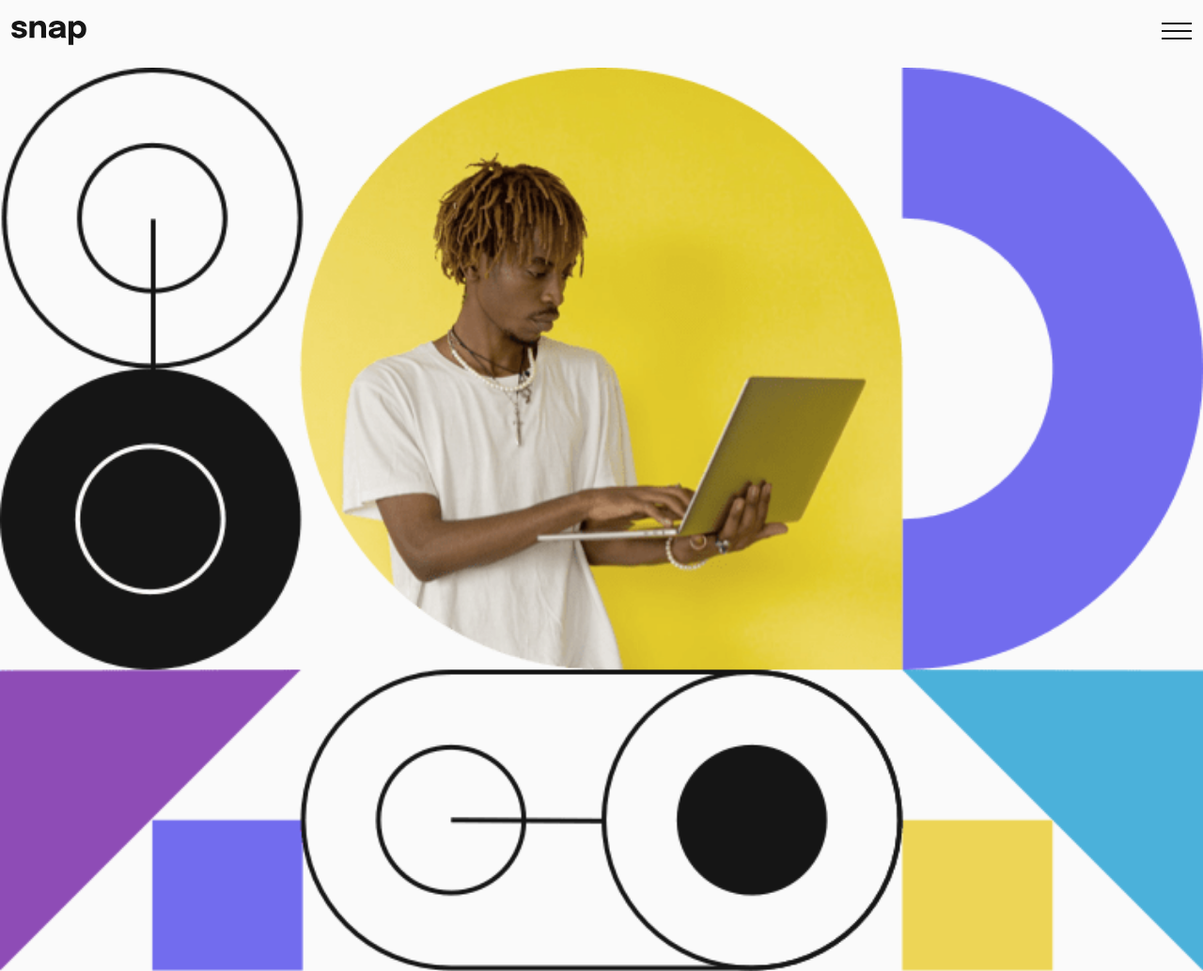
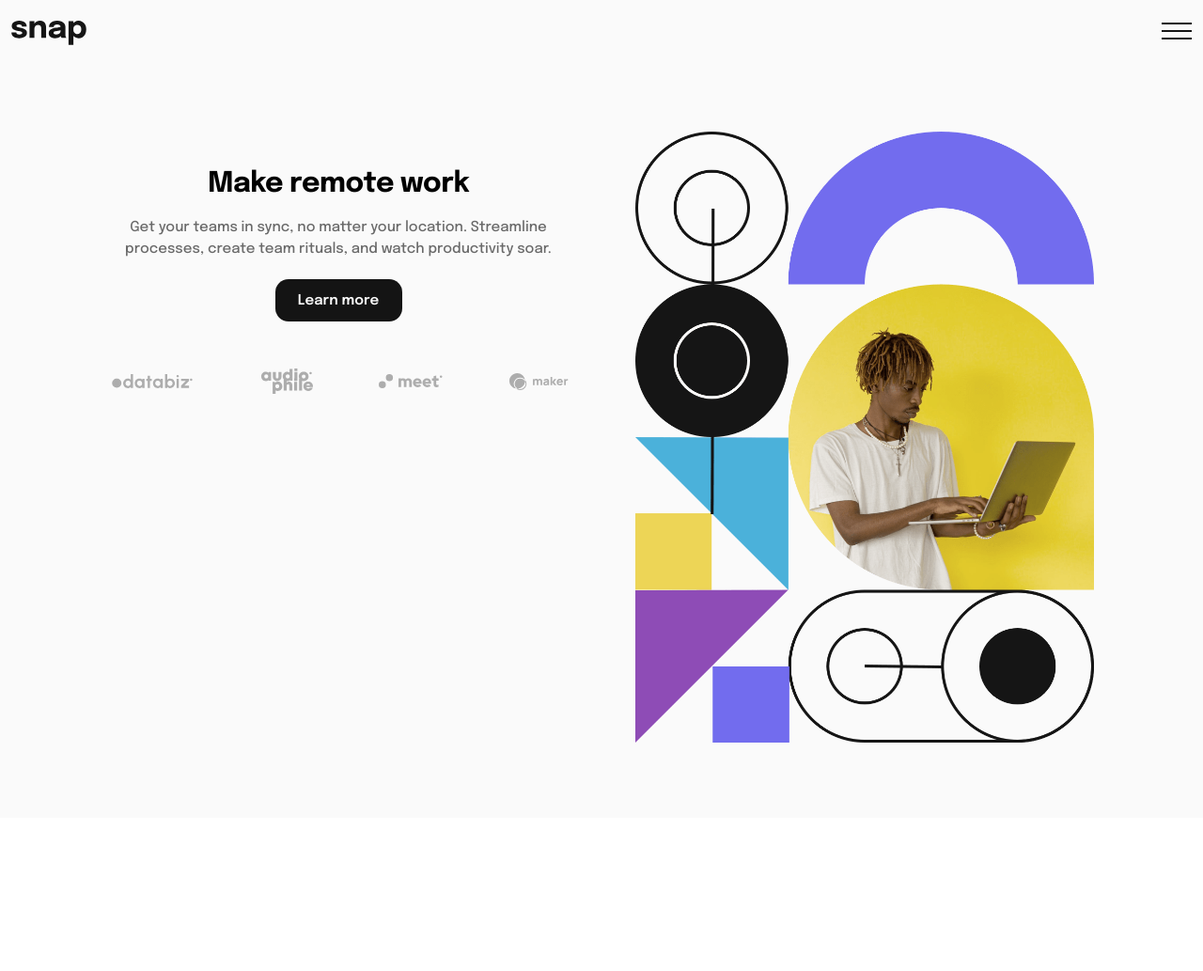
Before and after one commit to joshuabyte/snap-intro-page, a plain HTML site: page index.html in a window 1280 px wide. Shown: the top 1033 px of the page at 94% size. After the commit the page ends 870 px from the top, so only its background shows below. Drawn offline with Linux system fonts and the light colour scheme.

Commit message:
Applied flex to hero section. Need to work so that the page displays 100vh no matter the device. Just pushing this commit as a checkpoint

```diff
--- a/index.html
+++ b/index.html
@@ -7,6 +7,7 @@
     <title>Snap</title>
     <link rel="icon" href="assets/icons/fav-icon-snap.svg" />
     <link rel="stylesheet" href="styles/main.css" />
+    <link rel="stylesheet" href="styles/media-queries.css" />
     <link rel="preconnect" href="https://fonts.googleapis.com" />
     <link rel="preconnect" href="https://fonts.gstatic.com" crossorigin />
     <link
@@ -18,13 +19,14 @@
     <main class="main-container">
       <nav class="navbar-container">
         <div class="logo-container">
-          <img src="./assets/logos/logo.svg" alt="">
+          <img src="./assets/logos/logo.svg" alt="" />
         </div>
         <div class="mobile-menu">
-          <img src="./assets/icons/icon-menu.svg" alt="">
+          <img src="./assets/icons/icon-menu.svg" alt="" />
         </div>
       </nav>
 
+      <div class="hero-flex">
         <section class="hero-img-container">
           <img src="assets/images/image-hero-mobile.png" alt="" />
         </section>
@@ -32,17 +34,29 @@
         <section class="hero-container">
           <div class="hero-info-container">
             <h1>Make remote work</h1>
-          <p>Get your teams in sync, no matter your location. Streamline processes, create team rituals, and watch productivity soar.</p>
+            <p>
+              Get your teams in sync, no matter your location. Streamline
+              processes, create team rituals, and watch productivity soar.
+            </p>
             <a class="hero-cta-btn" href="">Learn more</a>
           </div>
 
           <div class="partners-logos-container">
-          <span class="partner-logo-wrapper"><img src="assets/logos/client-databiz.svg" alt=""></span>
-          <span class="partner-logo-wrapper"><img src="assets/logos/client-audiophile.svg" alt=""></span>
-          <span class="partner-logo-wrapper"><img src="assets/logos/client-meet.svg" alt=""></span>
-          <span class="partner-logo-wrapper"><img src="assets/logos/client-maker.svg" alt=""></span>
+            <span class="partner-logo-wrapper"
+              ><img src="assets/logos/client-databiz.svg" alt=""
+            /></span>
+            <span class="partner-logo-wrapper"
+              ><img src="assets/logos/client-audiophile.svg" alt=""
+            /></span>
+            <span class="partner-logo-wrapper"
+              ><img src="assets/logos/client-meet.svg" alt=""
+            /></span>
+            <span class="partner-logo-wrapper"
+              ><img src="assets/logos/client-maker.svg" alt=""
+            /></span>
           </div>
         </section>
+      </div>
     </main>
     <script src="script/main.js"></script>
   </body>
--- /dev/null
+++ b/styles/media-queries.css
@@ -0,0 +1,21 @@
+@media screen and (min-width: 900px) {
+  .hero-flex {
+    display: flex;
+    flex-direction: row-reverse;
+    padding: 80px;
+    max-width: 1500px;
+    margin: 0 auto;
+  }
+
+.hero-img-container{
+    margin-top: 0;
+    max-height: 650px;
+    text-align: center;
+}
+
+  .hero-img-container img{
+    content: url("../assets/images/image-hero-desktop.png");
+    max-width: max-content;
+    height: 100%;
+  }
+}
```
Also changed, not shown: styles/main.css (+11 -11 lines). Lines whose indentation alone changed are shown as unchanged.
